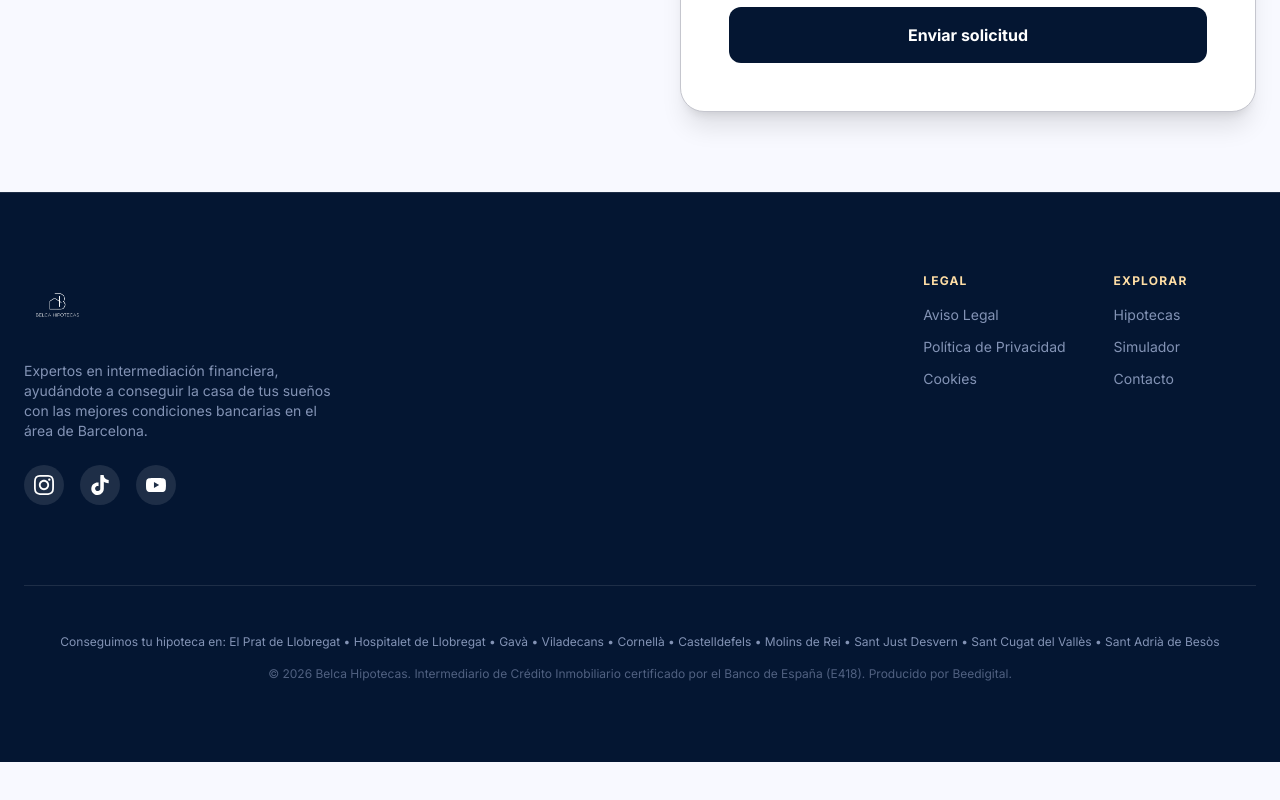
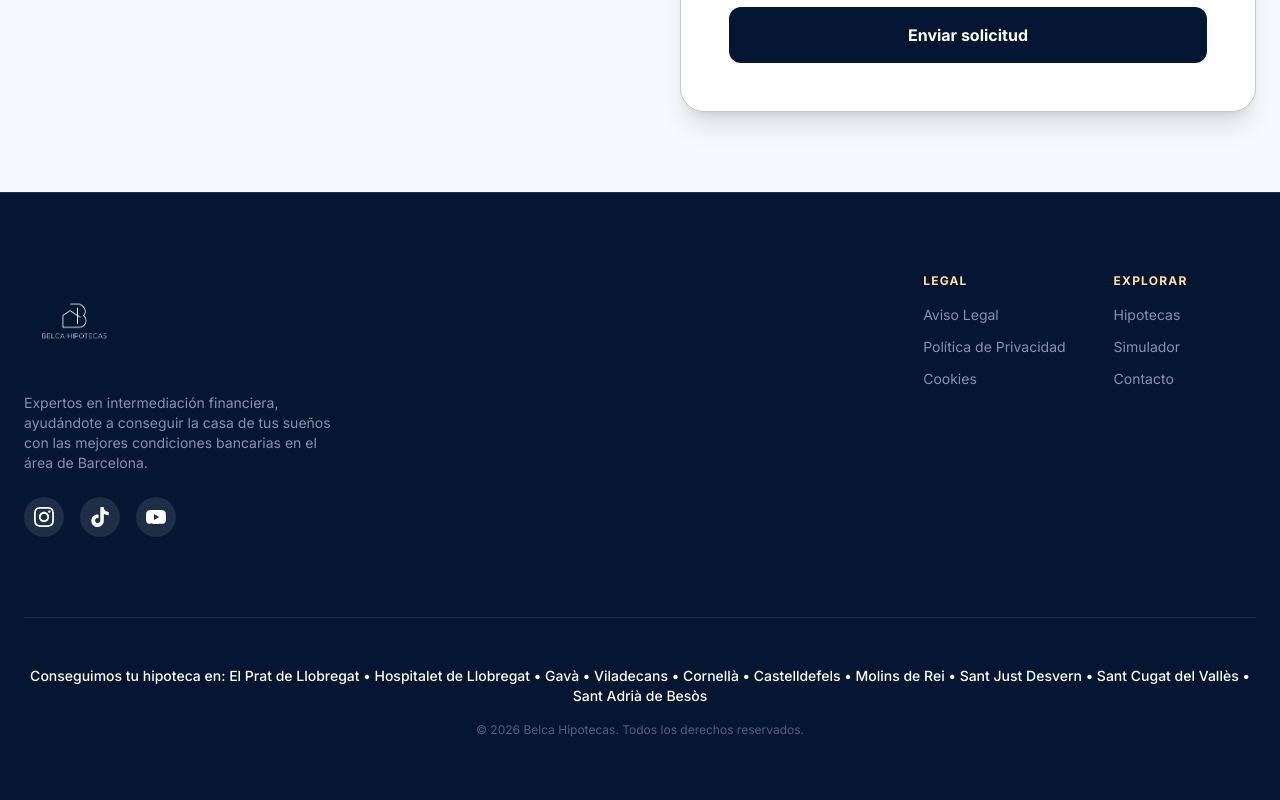
Before and after one commit to FrancJPL/belcast-hipotecas, an Angular app: page / in a window 1280 px wide. Shown: the part 4831-5631 px from the top of the page. Before the commit the page ends 5593 px from the top, so only its background shows below. Built offline with nearby package versions, Linux system fonts and the light colour scheme.

Commit message:
Footer: logo h-24, ubicaciones mas claras, copyright simplificado

```diff
--- a/src/app/components/footer/footer.html
+++ b/src/app/components/footer/footer.html
@@ -7,7 +7,7 @@
       <div class="max-w-xs">
         <img
           alt="Belca Logo"
-          class="h-16 mb-6"
+          class="h-24 mb-6"
           src="images/logo-blanco.png"
         />
         <p class="text-sm text-on-primary-container mb-6">
@@ -73,11 +73,11 @@
     </div>
 
     <div class="pt-lg border-t border-white/10 text-center space-y-4">
-      <p class="text-xs text-on-primary-container">
+      <p class="text-sm text-on-primary font-medium">
         Conseguimos tu hipoteca en: {{ locations.join(' • ') }}
       </p>
       <p class="text-xs text-on-primary-container/60">
-        © {{ currentYear }} Belca Hipotecas. Intermediario de Crédito Inmobiliario certificado por el Banco de España (E418). Producido por Beedigital.
+        © {{ currentYear }} Belca Hipotecas. Todos los derechos reservados.
       </p>
     </div>
 
```
